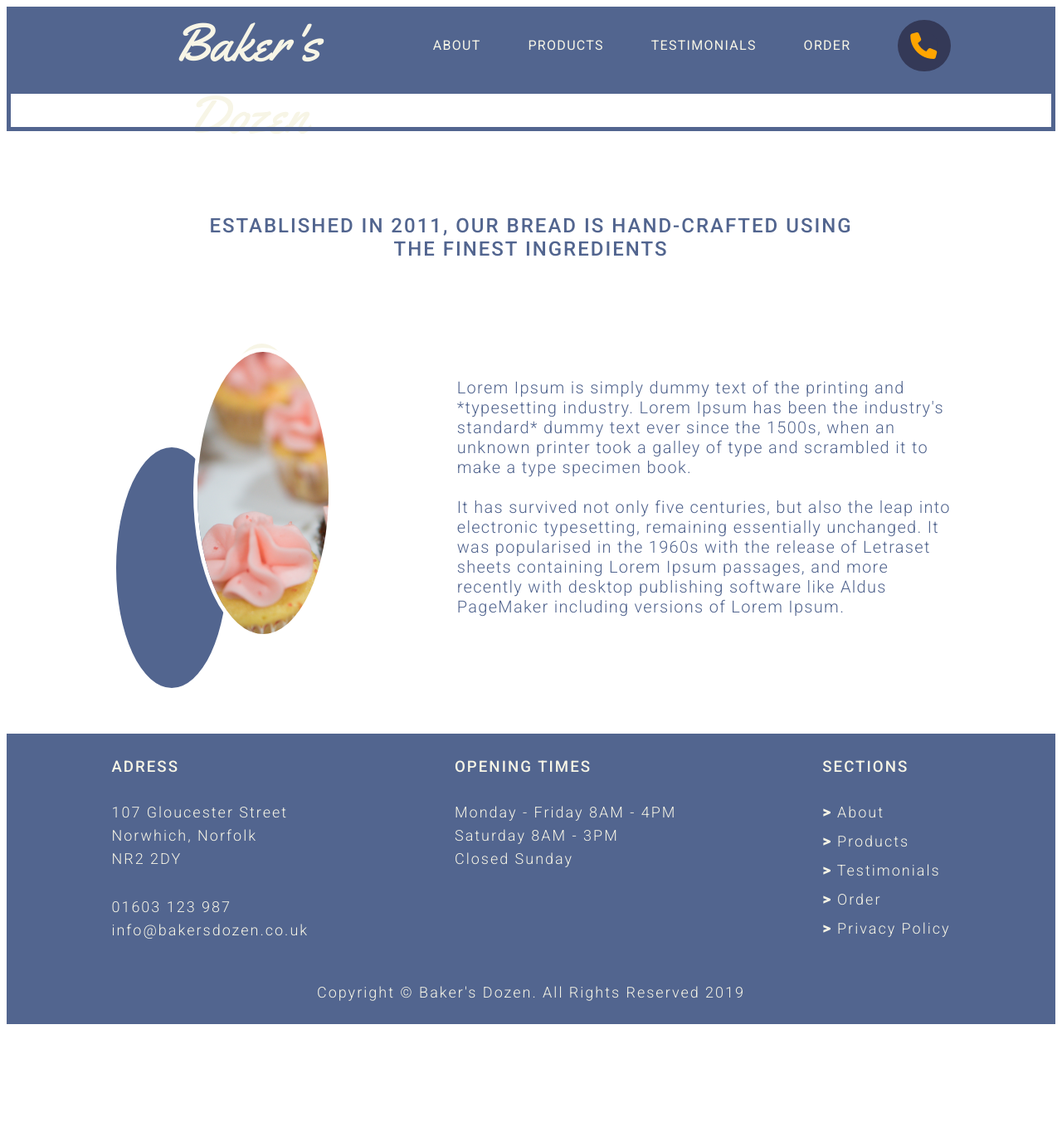
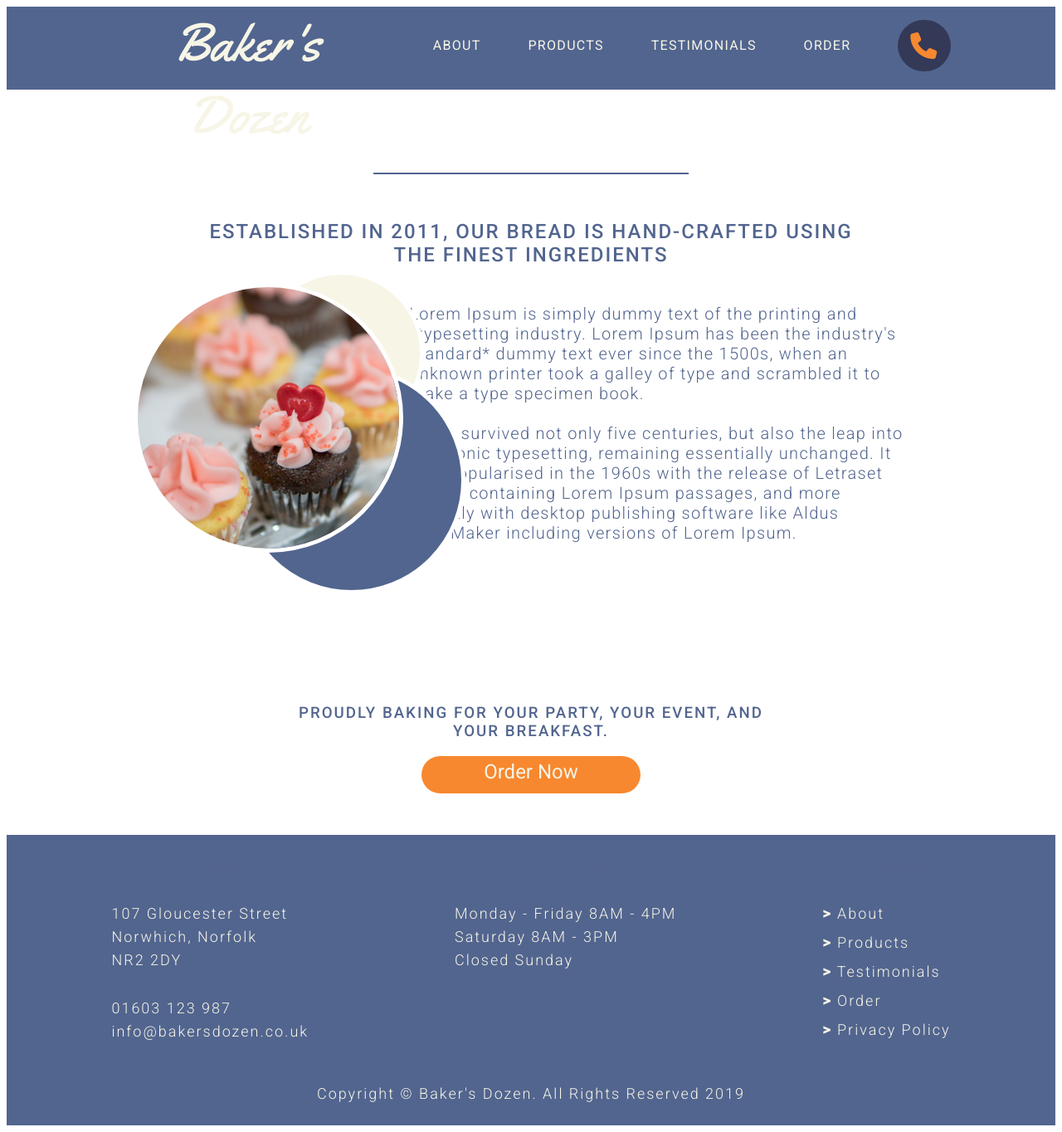
Before and after one commit to lloydcox/bakers-dozen, a PHP site: page /Lloyd/index.html in a window 1280 px wide. Shown: the whole page at 83% size. Before the commit the page ends 1234 px from the top, so only its background shows below. Run offline with PHP 8.4, Linux system fonts and the light colour scheme; some libraries are stand-ins or nearby versions.

Commit message:
added contact and tweaked homepage
I have added a contact page and tweaked the stuling of the homepage. I have also added the order now button

```diff
--- a/Lloyd/index.html
+++ b/Lloyd/index.html
@@ -24,15 +24,16 @@
     </header>
     <!-- Content -->
 
-    <div>
-      <div class="border"></div>
+    <div class="about">
+      <span class="border"></span>
       <h2>Established in 2011, our bread is hand-crafted using<br> the finest ingredients</h2>
-        <div class="about">
             <!-- Put image in div and gave it a class - Luke -->
+            <div class="contents">
+              <div class="circles">
                   <div class="img-circle"><img class="cake" src="../IMG/tim-bish-XZq-m5XwIw4-unsplash.jpg"></div>
                   <div class="circle1"></div>
                   <div class="circle2"></div>
-
+              </div>
                 <p class="text">
                   Lorem Ipsum is simply dummy text of the printing and *typesetting industry.
                   Lorem Ipsum has been the industry's standard* dummy text ever since the 1500s,
@@ -44,9 +45,12 @@
                 </p>
             </div>
 
-
     </div>
 
+    <div class="order">
+      <h3>Proudly Baking For your party, your event, and<br> your breakfast.</h3>
+      <a class ="button" href="contact">Order Now</a>
+    </div>
 
     <footer class="footer">
       <div class="cols">
--- a/Lloyd/styles.css
+++ b/Lloyd/styles.css
@@ -92,14 +92,18 @@ footer {
     display: flex;
     background-color: #52658f;
     color: #f7f5e6;
-    /* changed to space between to fit the frame of the container - Luke */
     justify-content: space-between;
-    /* justify-content: center; */
     flex-direction: column;
-    /* Added height to match as close as possible - Luke */
     height: 350px;
-    /* Added padding to give even space between top and bottom of the container - Luke */
-    padding:  10px 0;
+    padding: 10px 0;
+    margin-top: auto;
+}
+
+.contact {
+ flex-wrap: wrap;
+ width: 500px;
+ padding: 3px;
+
 }
 
 /* ----------------------- */
@@ -172,6 +176,45 @@ in other columns - Luke */
     justify-content: center;
 }
 
+
+
+.border {
+
+    border: 1.5px solid #52658f;
+    position: relative;
+    width: 30%;
+    align-self: center;
+    margin-bottom: 35px;
+}
+
+
+/* Ive added a font weight to the p elements to make them skinnier by adjusting the font weight
+_ Luke */
+.footer p {
+    font-weight: 200;
+    font-size: 18px;
+    letter-spacing: 2px;
+
+}
+
+.fas  {
+    color: #f7882f;
+    font-size: xx-large;
+    border: #343957 solid 15px;
+    border-radius: 50%;
+    text-align: center;
+    background-color: #343957;
+}
+
+.about  {
+    display: flex;
+    flex-direction: column;
+    justify-content: center;
+    padding-top: 100px;
+    padding-bottom: 100px;
+
+}
+
 h2 {
     text-align: center;
     color: #52658f;
@@ -179,50 +222,27 @@ h2 {
     text-transform: uppercase;
     letter-spacing: 2px;
     border-top: #52658f;
-    margin-top: 100px;
+    flex-basis: 100%;
 }
 
-.border {
-    width: 100%;
-    height: 50px;
-    border: 5px solid #52658f;
-    position: relative;
+.contents {
+    display: flex;
+    justify-content: space-around;
 }
 
+.circles {
+    position: relative;
 
-
-h3 {
-    font-weight: 500;
-    text-transform: uppercase;
-    letter-spacing: 2px;
 }
 
-/* Ive added a font weight to the p elements to make them skinnier by adjusting the font weight
-_ Luke */
-.footer p {
-    font-weight: 200;
-    font-size: 18px;
-    letter-spacing: 2px;
-}
-
-.fas  {
-    color: orange;
-    font-size: xx-large;
-    border: #343957 solid 15px;
-    border-radius: 50%;
-    text-align: center;
-    background-color: #343957;
-}
 /* image div - Luke*/
 .img-circle {
-    width: 350px;
-    height: 350px;
+    width: 325px;
+    height: 325px;
     border: white solid 5px;
     border-radius: 50%;
     overflow: hidden;
-    position: relative;
-    bottom: 15px;
-    left: 125px;
+    position: absolute;
     z-index: 3;
 }
 
@@ -232,12 +252,33 @@ img {
 }
 /* image div - Luke */
 
-.about
-  {
-    display: flex;
-    justify-content: center;
-    padding: 100px;
-}
+.circle1 {
+    /* Create the circle */
+    width: 200px;
+    height: 200px;
+    border: 5px solid white;
+    border-radius: 50%;
+    background-color: #f7f5e6;
+    position: absolute;
+    left: 150px;
+    top: -15px;
+    z-index: 1;
+
+  }
+
+.circle2 {
+    /* Create the circle */
+    width: 275px;
+    height: 275px;
+    border: 5px solid white;
+    border-radius: 50%;
+    background-color: #52658f;
+    position: absolute;
+    left: 125px;
+    top: 100px;
+    z-index: 2;
+  }
+
 
 .about p {
     letter-spacing: 1.3px;
@@ -251,32 +292,34 @@ img {
     font-size: 1.25em;
 }
 
-.circle1 {
-    /* Create the circle */
-    width: 225px;
-    height: 225px;
-    border: 5px solid white;
-    border-radius: 50%;
-    background-color: #f7f5e6;
+.order {
+    display: flex;
+    flex-direction: column;
+    flex-wrap: wrap;
+    padding: 50px;
+}
+
+h3 {
+    font-weight: 500;
+    text-transform: uppercase;
+    letter-spacing: 2px;
+    color: #52658f;
+    text-align: center;
     position: relative;
-    right: 15px;
-    bottom: 25px;
-    z-index: 1;
 
-  }
+}
 
-.circle2 {
-    /* Create the circle */
-    width: 300px;
-    height: 300px;
-    border: 5px solid white;
-    border-radius: 50%;
-    background-color: #52658f;
+.button {
+    background-color: #f7882f;
+    color: white;
+    align-self: center;
+    border-radius: 25px;
+    border-color: white;
+    font-size: 1.5em;
+    padding: 5px 75px 5px 75px;
     position: relative;
-    top: 100px;
-    right: 250px;
-    z-index: 2;
-  }
+    text-align: center;
+}
 
 
 /* ---- Navigation ---- */
@@ -321,7 +364,7 @@ a:after {
 }
 
 a:hover:after {
-    color: orange;
+    color: #f7882f;
     width: 100%;
 }
 
```
Also changed, not shown: Lloyd/contact.html (added, +89 -0 lines). Lines whose indentation alone changed are shown as unchanged.
